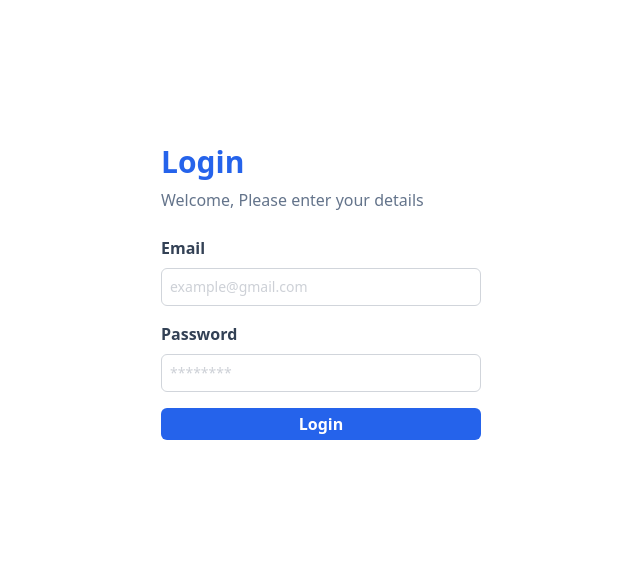
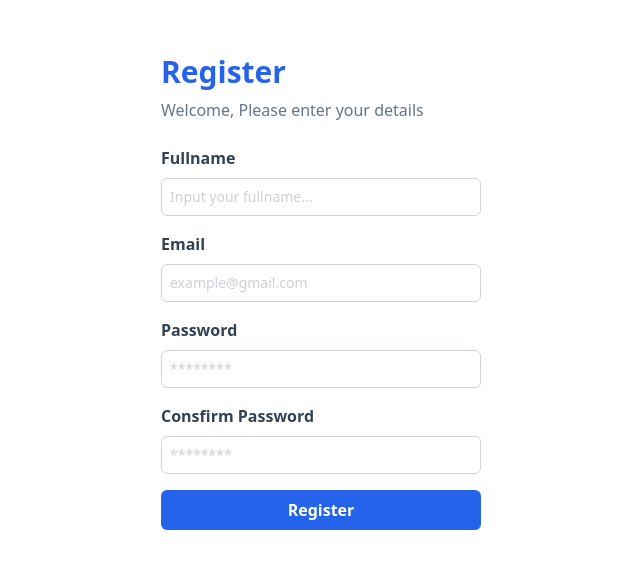
Before and after one commit to azkbrqlna/react-app, a React (Vite) app: page / in a window 1280 px wide. Shown: the part 108-676 px from the top of the page, without its empty margins (319-959 px from the left). Built offline with nearby package versions, Linux system fonts and the light colour scheme.

Commit message:
feat: Register

```diff
--- a/src/App.jsx
+++ b/src/App.jsx
@@ -1,30 +1,11 @@
-import Button from "./components//fragments/Button";
-import InputForm from "./components/elements/Input";
+import LoginPage from "./pages/login";
+import RegisterPage from "./pages/register";
 
 function App() {
   return (
     <div className="flex justify-center min-h-screen items-center">
-      <div className="w-full max-w-xs">
-        <h1 className="text-3xl font-bold mb-2 text-blue-600">Login</h1>
-        <p className="font-medium text-slate-500 mb-6">
-          Welcome, Please enter your details
-        </p>
-        <form action="">
-          <InputForm
-            label="Email"
-            type="email"
-            name="email"
-            placeholder="example@gmail.com"
-          />
-          <InputForm
-            label="Password"
-            type="password"
-            name="password"
-            placeholder="********"
-          />
-          <Button text="Login" classname="bg-blue-600 w-full"></Button>
-        </form>
-      </div>
+      {/* <LoginPage /> */}
+      <RegisterPage />
     </div>
   );
 }
--- a/src/components/fragments/Button/index.jsx
+++ b/src/components/elements/Button/index.jsx
@@ -3,7 +3,7 @@ const Button = (props) => {
   const { text = "...", classname = "bg-black" } = props;
   return (
     <button
-      className={`${classname} hover:bg-blue-500 text-white px-2 py-1 rounded-md font-semibold`}
+      className={`${classname} hover:bg-blue-500 text-white p-2 rounded-md font-semibold`}
     >
       {text}
     </button>
--- /dev/null
+++ b/src/components/fragments/FormLogin.jsx
@@ -0,0 +1,24 @@
+import Button from "../elements/Button";
+import InputForm from "../elements/Input";
+
+const FormLogin = () => {
+  return (
+    <form action="">
+      <InputForm
+        label="Email"
+        type="email"
+        name="email"
+        placeholder="example@gmail.com"
+      />
+      <InputForm
+        label="Password"
+        type="password"
+        name="password"
+        placeholder="********"
+      />
+      <Button text="Login" classname="bg-blue-600 w-full"></Button>
+    </form>
+  );
+};
+
+export default FormLogin;
--- /dev/null
+++ b/src/components/fragments/FormRegister.jsx
@@ -0,0 +1,36 @@
+import Button from "../elements/Button";
+import InputForm from "../elements/Input";
+
+const FormRegister = () => {
+  return (
+    <form action="">
+      <InputForm
+        label="Fullname"
+        type="text"
+        name="fullname"
+        placeholder="Input your fullname..."
+      />
+      <InputForm
+        label="Email"
+        type="email"
+        name="email"
+        placeholder="example@gmail.com"
+      />
+      <InputForm
+        label="Password"
+        type="password"
+        name="password"
+        placeholder="********"
+      />
+      <InputForm
+        label="Consfirm Password"
+        type="password"
+        name="consfirmPassword"
+        placeholder="********"
+      />
+      <Button text="Register" classname="bg-blue-600 w-full"></Button>
+    </form>
+  );
+};
+
+export default FormRegister;
--- /dev/null
+++ b/src/components/layouts/AuthLayout.jsx
@@ -0,0 +1,15 @@
+const AuthLayout = (props) => {
+  // eslint-disable-next-line react/prop-types
+  const { children, title } = props;
+  return (
+    <div className="w-full max-w-xs">
+      <h1 className="text-3xl font-bold mb-2 text-blue-600">{title}</h1>
+      <p className="font-medium text-slate-500 mb-6">
+        Welcome, Please enter your details
+      </p>
+      {children}
+    </div>
+  );
+};
+
+export default AuthLayout;
--- /dev/null
+++ b/src/pages/login.jsx
@@ -0,0 +1,12 @@
+import FormLogin from "../components/fragments/FormLogin";
+import AuthLayout from "../components/layouts/AuthLayout";
+
+const LoginPage = () => {
+  return (
+    <AuthLayout title="Login">
+      <FormLogin />
+    </AuthLayout>
+  );
+};
+
+export default LoginPage;
--- /dev/null
+++ b/src/pages/register.jsx
@@ -0,0 +1,12 @@
+import FormRegister from "../components/fragments/FormRegister";
+import AuthLayout from "../components/layouts/AuthLayout";
+
+const RegisterPage = () => {
+  return (
+    <AuthLayout title="Register">
+      <FormRegister />
+    </AuthLayout>
+  );
+};
+
+export default RegisterPage;
```
